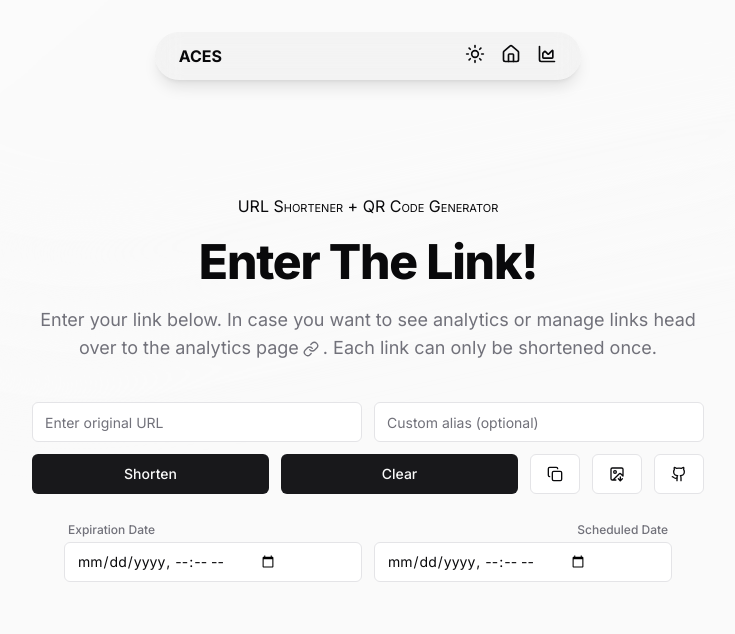
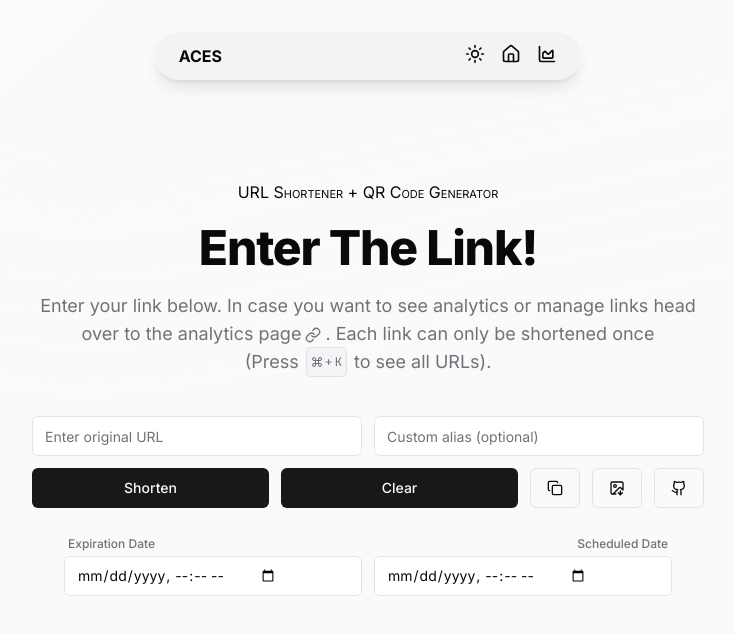
Before and after one commit to MadhurJ20/share, a Next.js app: page / in a window 1280 px wide. Shown: the top 634 px of the page, without its empty margins (272-1007 px from the left). Built offline with nearby package versions, Linux system fonts and the light colour scheme; no server answers; the database is empty.

Commit message:
Style changes

```diff
--- /dev/null
+++ b/components/gradientTop.jsx
@@ -0,0 +1,11 @@
+export const GradientTop = () => {
+  return (
+    <aside
+      aria-hidden="true"
+      className="absolute flex transform -translate-x-1/2 -top-96 start-1/2"
+    >
+      <div className="bg-gradient-to-r from-background/50 to-background blur-3xl w-[25rem] h-[44rem] rotate-[-60deg] transform -translate-x-[10rem]" />
+      <div className="bg-gradient-to-tl blur-3xl w-[90rem] h-[50rem] rounded-full origin-top-left -rotate-12 -translate-x-[15rem] from-primary-foreground via-primary-foreground to-background" />
+    </aside>
+  );
+}
--- a/components/recentAccesses.jsx
+++ b/components/recentAccesses.jsx
@@ -39,8 +39,8 @@ const RecentAccessesDialog = ({ open, setOpen, recentAccesses }) => {
                 </thead>
                 <tbody>
                   {currentItems.map((date, index) => (
-                    <tr key={index} className="border-b hover:bg-gray-50">
-                      <td className="px-4 py-2 text-sm text-gray-700">{(currentPage - 1) * itemsPerPage + index + 1}</td>
+                    <tr key={index} className="border-b hover:bg-gray-50 dark:hover:bg-zinc-900/80">
+                      <td className="px-4 py-2 text-sm text-gray-700 dark:text-gray-400">{(currentPage - 1) * itemsPerPage + index + 1}</td>
                       <td className="px-4 py-2 text-sm text-muted-foreground">{new Date(date).toLocaleString()}</td>
                     </tr>
                   ))}
--- a/components/searchURL.jsx
+++ b/components/searchURL.jsx
@@ -23,7 +23,7 @@ const SearchUrls = () => {
   }, []);
 
   const handleKeyDown = (e) => {
-    if (e.key === "k" && (e.metaKey || e.ctrlKey)) {
+    if (e.key === "k" && (e.metaKey || e.ctrlKey || e.altKey)) {
       e.preventDefault();
       setOpen((prev) => !prev);
     }
--- a/components/ui/button.jsx
+++ b/components/ui/button.jsx
@@ -13,7 +13,7 @@ const buttonVariants = cva(
         destructive:
           "bg-destructive text-destructive-foreground hover:bg-destructive/90",
         outline:
-          "border border-input bg-background hover:bg-accent hover:text-accent-foreground",
+          "border border-input bg-transparent hover:bg-accent hover:text-accent-foreground",
         secondary:
           "bg-secondary text-secondary-foreground hover:bg-secondary/80",
         ghost: "hover:bg-accent hover:text-accent-foreground",
--- a/pages/analytics.js
+++ b/pages/analytics.js
@@ -16,6 +16,9 @@ import { EditUrlDialog } from "@components/editUrl";
 import QRCodeDialog from "@components/qrcodeDialog";
 import RecentAccessesDialog from "@components/recentAccesses";
 import AccessGraphDialog from "@components/graphDialog";
+import { Database } from "lucide-react";
+import { RefreshCcw } from "lucide-react";
+import { GradientTop } from "@components/gradientTop";
 
 export default function Analytics() {
   const [urls, setUrls] = useState([]);
@@ -180,17 +183,20 @@ export default function Analytics() {
   };
 
   return (
-    <main className="relative overflow-x-hidden flex flex-col items-center justify-center h-screen font-inter min-h-svh bg-zinc-50 dark:bg-[#09090b]">
+    <main className="relative overflow-hidden flex flex-col items-center justify-center h-screen font-inter min-h-svh bg-zinc-50 dark:bg-[#09090b]">
+      <div className="absolute bottom-0 scrollbar-none">
+        <GradientTop />
+      </div>
       <Nav />
-      <div className="relative w-full py-24 overflow-x-hidden lg:py-32">
+      <div className="relative w-full py-24 overflow-x-hidden">
         <div className="container py-10 mx-auto lg:py-16">
 
           <header className="relative flex flex-col items-center justify-center w-full mb-10 space-y-10 overflow-hidden">
-            <Button variant="outline" className="-mb-8" onClick={downloadCSV}>
-              Export as CSV
+            <Button variant="outline" className="-mb-8 group" onClick={downloadCSV}>
+              <Database className="w-4 h-4 mr-2 group-hover:animate-pulse" /> Export as CSV
             </Button>
-            <Button variant="outline" className="-mb-5" onClick={refreshData}>
-              Refresh Data
+            <Button variant="outline" className="-mb-5 group" onClick={refreshData}>
+              <RefreshCcw className="w-4 h-4 mr-2 group-hover:animate-spin" /> Refresh Data
             </Button>
             <h1 className="text-4xl font-extrabold tracking-tight scroll-m-20 lg:text-5xl">
               Analytics
@@ -220,7 +226,7 @@ export default function Analytics() {
                 <li key={url._id} id={url._id} className="p-4 rounded-lg shadow-lg url-card dark:border dark:bg-[#0c0e0f]">
                   <header className="flex flex-col gap-0 !text-sm">
                     <h2 className="flex justify-between p-1 space-x-4">
-                      <main className="flex items-center space-x-4">
+                      <main className="flex items-center ml-1 space-x-4">
                         <Link className="w-5 h-5" />
                         <a href={url.shortenUrl}
                           target="_blank" rel="noopener noreferrer"
@@ -235,13 +241,13 @@ export default function Analytics() {
                         </Button>
                         <Button type="button" variant="outline" onClick={() => handleClickQRCode(url.shortenUrl)}>
                           <span className="flex w-4 aspect-square">
-                            <QrCode />
+                            <QrCode className="text-gray-600 dark:text-gray-400" />
                           </span>
                         </Button>
                       </aside>
                     </h2>
                     <h2 className="flex justify-between p-1 space-x-4">
-                      <main className="flex items-center space-x-4">
+                      <main className="flex items-center ml-1 space-x-4">
                         <ExternalLink className="w-5 h-5" />
                         <a href={url.originalUrl}
                           target="_blank" rel="noopener noreferrer"
@@ -251,12 +257,12 @@ export default function Analytics() {
                       <aside className="flex gap-2">
                         <Button type="button" variant="outline" onClick={() => { setUrlToDelete(url._id); setOpen(true) }}>
                           <span className="flex w-4 aspect-square">
-                            <Trash2 />
+                            <Trash2 className="text-red-400" />
                           </span>
                         </Button>
                         <Button type="button" variant="outline" onClick={() => { console.log(url); setUrlToEdit(url); setOpenEdit(true) }}>
                           <span className="flex w-4 aspect-square">
-                            <Pencil />
+                            <Pencil className="text-yellow-600 dark:text-yellow-400" />
                           </span>
                         </Button>
                       </aside>
@@ -276,11 +282,20 @@ export default function Analytics() {
                       </Button>
                       <Button type="button" className="w-max" variant="outline" onClick={() => handleOpenGraphDialog(url)}>
                         <span className="flex w-4 aspect-square">
-                          <ChartSpline />
+                          <ChartSpline className="text-green-600 dark:text-green-400" />
                         </span>
                       </Button>
                     </aside>
                   </section>
+                  {/* <section className="flex justify-between gap-2">
+                  <article className="flex flex-col my-4 space-y-1 text-sm *:flex *:items-center *:space-x-2">
+                    <span className=""><b>Expiration:</b> <span className="text-muted-foreground">{new Date(url.expirationDate).toLocaleString()}</span></span>
+                    <span className=""><b>Scheduled:</b> <span className="text-muted-foreground">{new Date(url.scheduledDate).toLocaleString()}</span></span>
+                  </article>
+                  <aside>
+                    Tags:
+                  </aside>
+                  </section> */}
                 </li>
               ))}
             </ul>
--- a/pages/index.js
+++ b/pages/index.js
@@ -7,6 +7,9 @@ import { Input } from '../components/ui/input'
 import { Button } from '../components/ui/button'
 import { toast } from 'sonner';
 import { ImageDown } from 'lucide-react';
+import SearchUrls from '@components/searchURL';
+import { Command } from 'lucide-react';
+import { GradientTop } from '@components/gradientTop';
 
 export default function Home() {
   const [originalUrl, setOriginalUrl] = useState('');
@@ -138,20 +141,13 @@ export default function Home() {
   return (
     <main className="relative overflow-x-hidden flex flex-col items-center justify-center h-screen font-inter min-h-svh bg-zinc-50 dark:bg-[#09090b]">
       {/* Gradients */}
-      <div
-        aria-hidden="true"
-        className="absolute flex transform -translate-x-1/2 -top-96 start-1/2"
-      >
-        <div className="bg-gradient-to-r from-background/50 to-background blur-3xl w-[25rem] h-[44rem] rotate-[-60deg] transform -translate-x-[10rem]" />
-        <div className="bg-gradient-to-tl blur-3xl w-[90rem] h-[50rem] rounded-full origin-top-left -rotate-12 -translate-x-[15rem] from-primary-foreground via-primary-foreground to-background" />
-      </div>
+      <GradientTop />
       <Nav />
+      <SearchUrls />
+      <div className="relative w-full py-24 overflow-x-hidden">
 
-      <div className="relative w-full py-24 overflow-x-hidden lg:py-32">
-
-        <div className="relative z-10">
-          <div className="container py-10 lg:py-16">
-            <div className="max-w-2xl mx-auto text-center">
+        <div className="container relative py-10 lg:py-16">
+          <main className="max-w-2xl mx-auto text-center">
             <p className="small-caps">URL Shortener + QR Code Generator</p>
 
             <header className="max-w-2xl mt-5">
@@ -163,7 +159,9 @@ export default function Home() {
             <article className="max-w-2xl mt-5">
               <p className="text-base lg:text-lg text-muted-foreground">
                 Enter your link below. In case you want to<br className='md:hidden' /> see analytics or manage links
-                  head over to the <a href='/analytics' className='hover:underline hover:text-blue-500'><span>analytics page</span><Link className='inline-block w-6 ps-1 pe-1 aspect-square' /></a>. Each link can only be shortened once.
+                head over to the <a href='/analytics' className='hover:underline hover:text-blue-500'><span>analytics page</span><Link className='inline-block w-6 ps-1 pe-1 aspect-square' /></a>.<br className='md:hidden' /> Each link can only be shortened once <span className='hidden lg:inline-flex'>(Press <kbd className="inline-flex items-center p-1 ml-2 mr-2 font-mono text-xs bg-gray-100 rounded ring-1 ring-gray-900/10 dark:bg-zinc-800 dark:ring-gray-900/50 dark:text-zinc-300 whitespace-nowrap">
+                  <Command className="inline-block w-3 h-3" /><span className="text-[.25rem]">&nbsp;</span>+<span className="text-[.25rem]">&nbsp;</span>K
+                </kbd> to see all URLs).</span>
               </p>
             </article>
 
@@ -257,7 +255,7 @@ export default function Home() {
                       className='inline-block px-6 py-4 font-mono border rounded-lg text-primary hover:underline'
                     >{shortenUrl}</a>
                   </header>
-                    <footer className='p-3 pb-6 bg-white rounded-lg shadow' ref={qrCodeRef}>
+                  <footer className='p-3 bg-white rounded-lg shadow' ref={qrCodeRef}>
                     <QRCodeSVG value={generateQRCodeValue(shortenUrl)}
                       title={"Scan me!"}
                       size={128}
@@ -278,12 +276,10 @@ export default function Home() {
                 </div>
               )}
             </section>
-              {/* End Buttons */}
-            </div>
-          </div>
+          </main>
         </div>
       </div>
 
-    </main>
+    </main >
   );
 }
```
Lines whose indentation alone changed are shown as unchanged.
